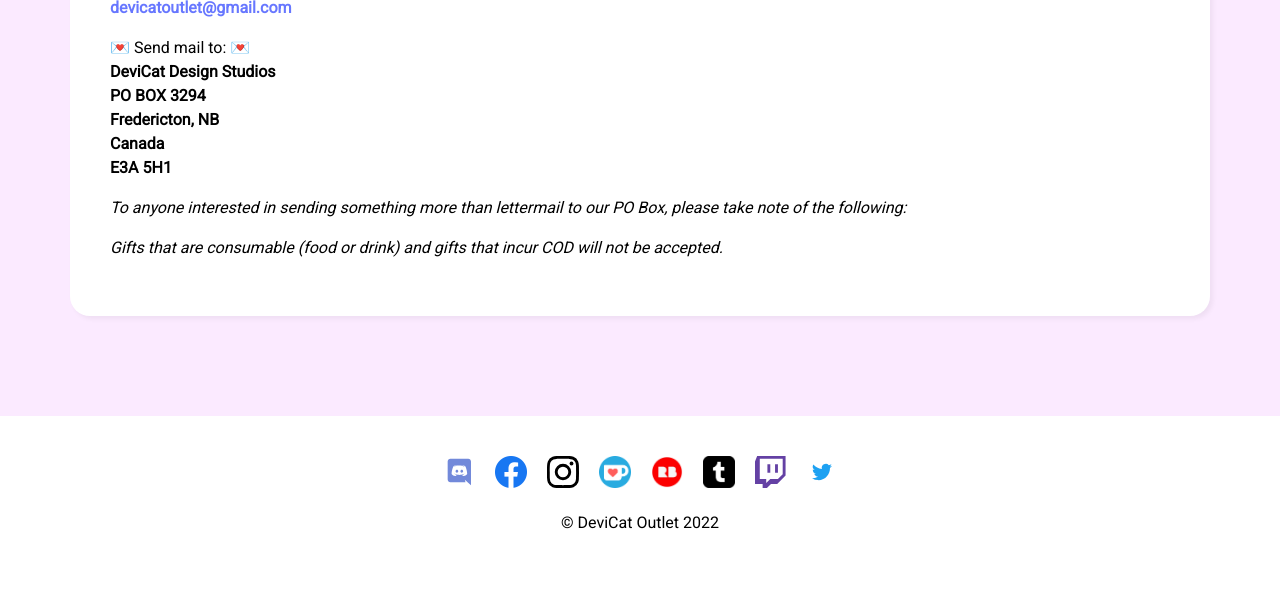
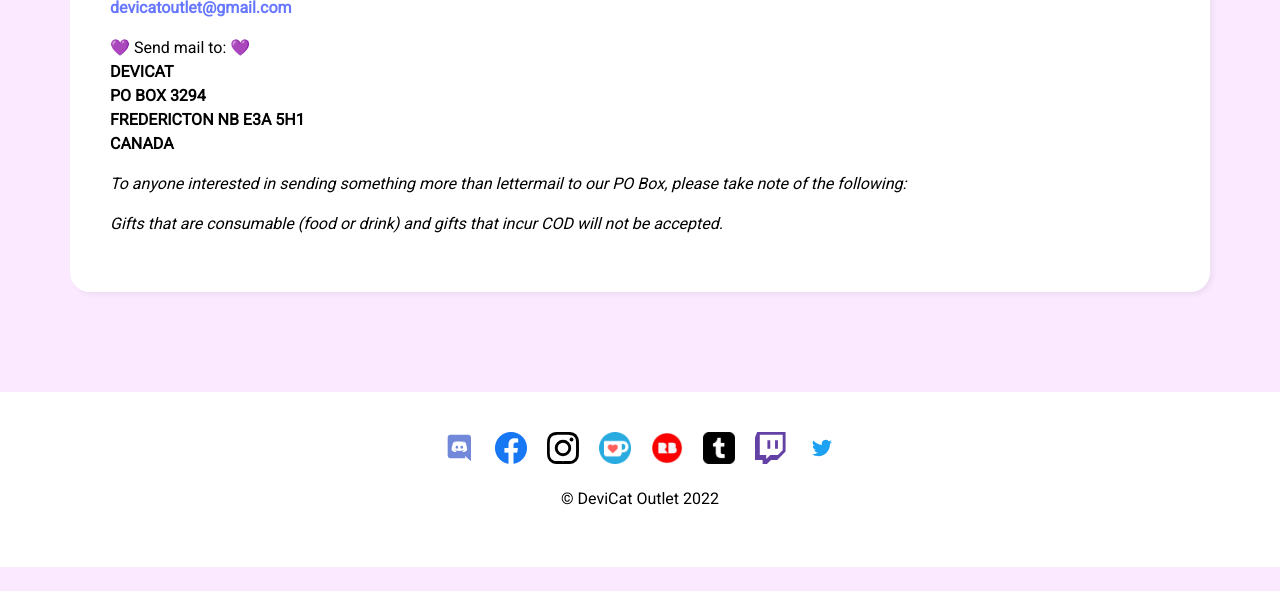
Before and after one commit to DeviCatOutlet/devicatoutlet.github.io, a Jekyll site: the page built from about.md, in a window 1280 px wide and 900 px high, scrolled down 666 px, cut to the strip 309-900 px from the top of the window. Built offline with Jekyll 4.4.1, drawn with Linux system fonts in a browser that asks for light colours; some web fonts are replaced; our own code applies the rules of GitHub Pages for plain Markdown files; after the commit the page ends 1542 px from its top, so only the background shows below that.

Commit message:
Update About Page
Update PO Box

```diff
--- a/about.md
+++ b/about.md
@@ -12,12 +12,11 @@ Contact DeviCat here:
 {: .email}
 [devicatoutlet@gmail.com](mailto:devicatoutlet@gmail.com)
 
-💌 Send mail to: 💌<br>
-<b>DeviCat Design Studios <br>
-PO BOX 3294 <br>
-Fredericton, NB <br>
-Canada <br>
-E3A 5H1 </b> <br>
+💜 Send mail to: 💜<br>
+<b>DEVICAT<br>
+PO BOX 3294<br>
+FREDERICTON NB  E3A 5H1<br>
+CANADA</b> <br>
 
 <i>To anyone interested in sending something more than lettermail to our PO Box,
 please take note of the following:</i>
```
